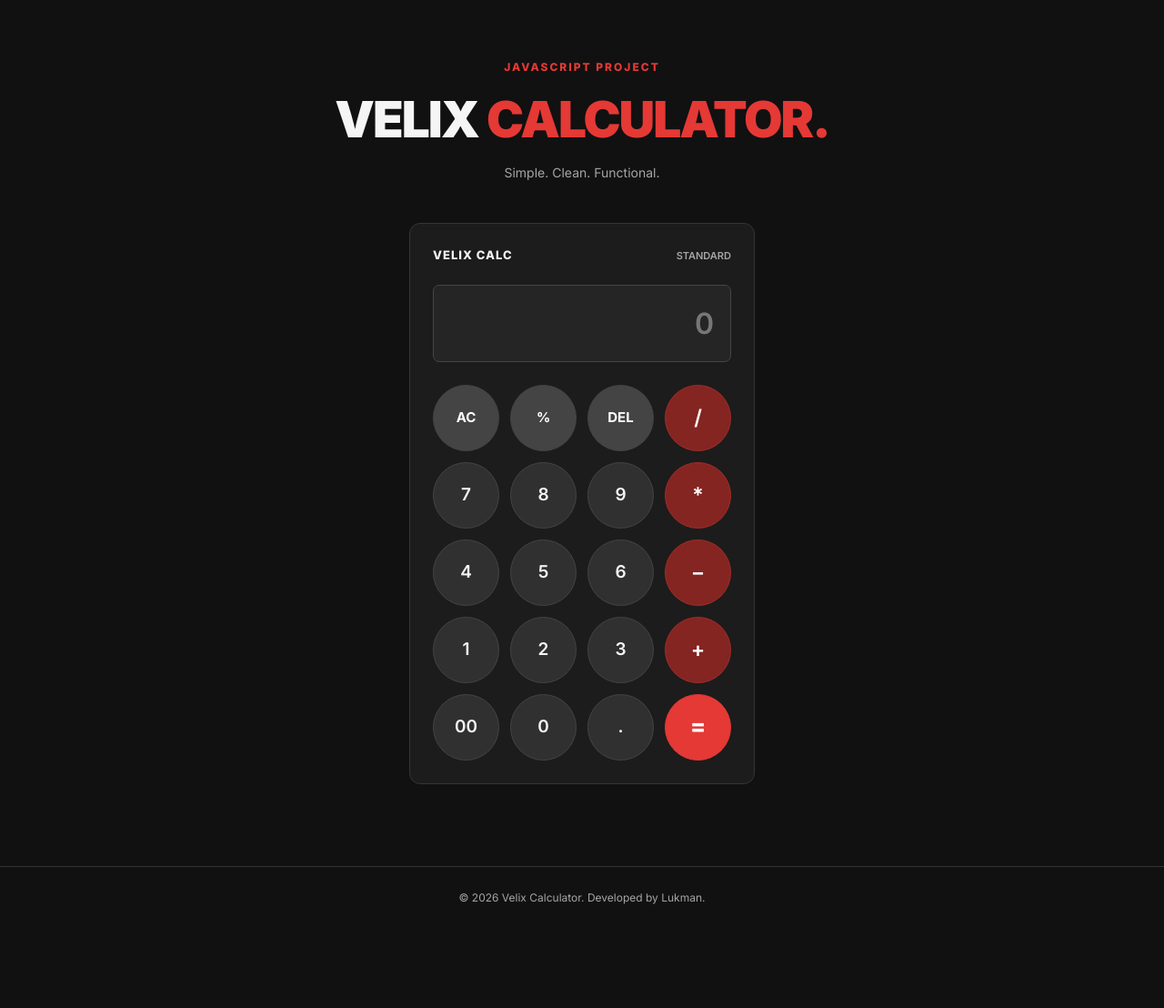
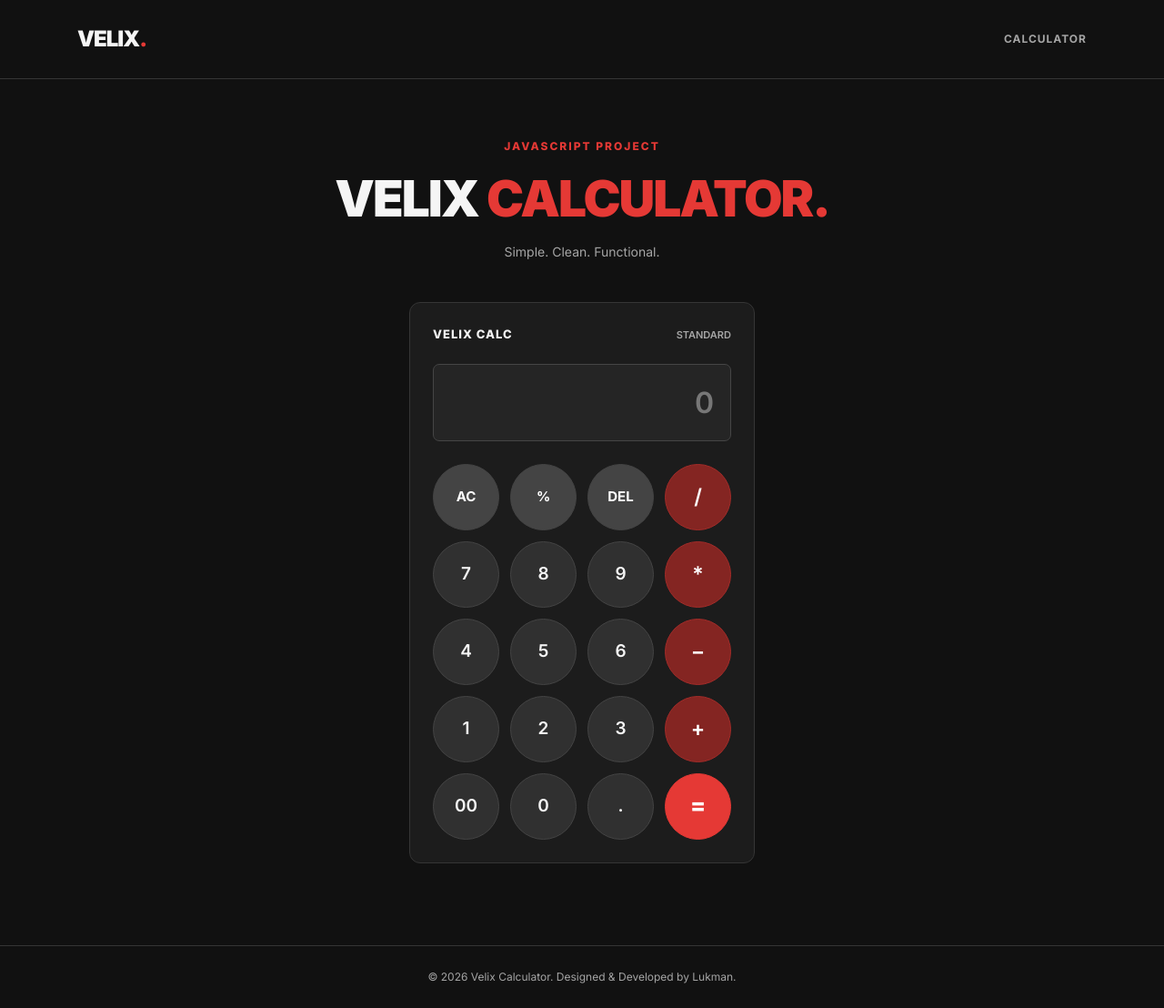
Before and after one commit to Lukman899/velix-calculator, a website: page index.html in a window 1280 px wide. Shown: the whole page at 91% size. Before the commit the page ends 1021 px from the top, so only its background shows below. Drawn offline with Linux system fonts and the light colour scheme.

Commit message:
Updated UI

```diff
--- a/index.html
+++ b/index.html
@@ -311,16 +311,15 @@
 
 <body>
 
-    <!-- HEADER -->
 
-    <!-- <header>
+    <header>
         <div class="navbar">
             <div class="logo">VELIX<span>.</span></div>
             <div class="nav-text">CALCULATOR</div>
         </div>
-    </header> -->
+    </header>
 
-    <!-- MAIN -->
+
 
     <main>
 
@@ -336,7 +335,6 @@
             </p>
         </div>
 
-        <!-- CALCULATOR -->
 
         <section class="calculator">
 
@@ -345,7 +343,6 @@
                 <span class="calculator-model">STANDARD</span>
             </div>
 
-            <!-- DISPLAY -->
 
             <div class="display-container">
                 <input
@@ -356,7 +353,6 @@
                 >
             </div>
 
-            <!-- BUTTONS -->
 
             <div class="buttons">
 
@@ -391,10 +387,9 @@
 
     </main>
 
-    <!-- FOOTER -->
 
     <footer>
-        <p>&copy; 2026 Velix Calculator. Developed by Lukman.</p>
+        <p>&copy; 2026 Velix Calculator. Designed & Developed by Lukman.</p>
     </footer>
 
     <script src="index.js"></script>
```
